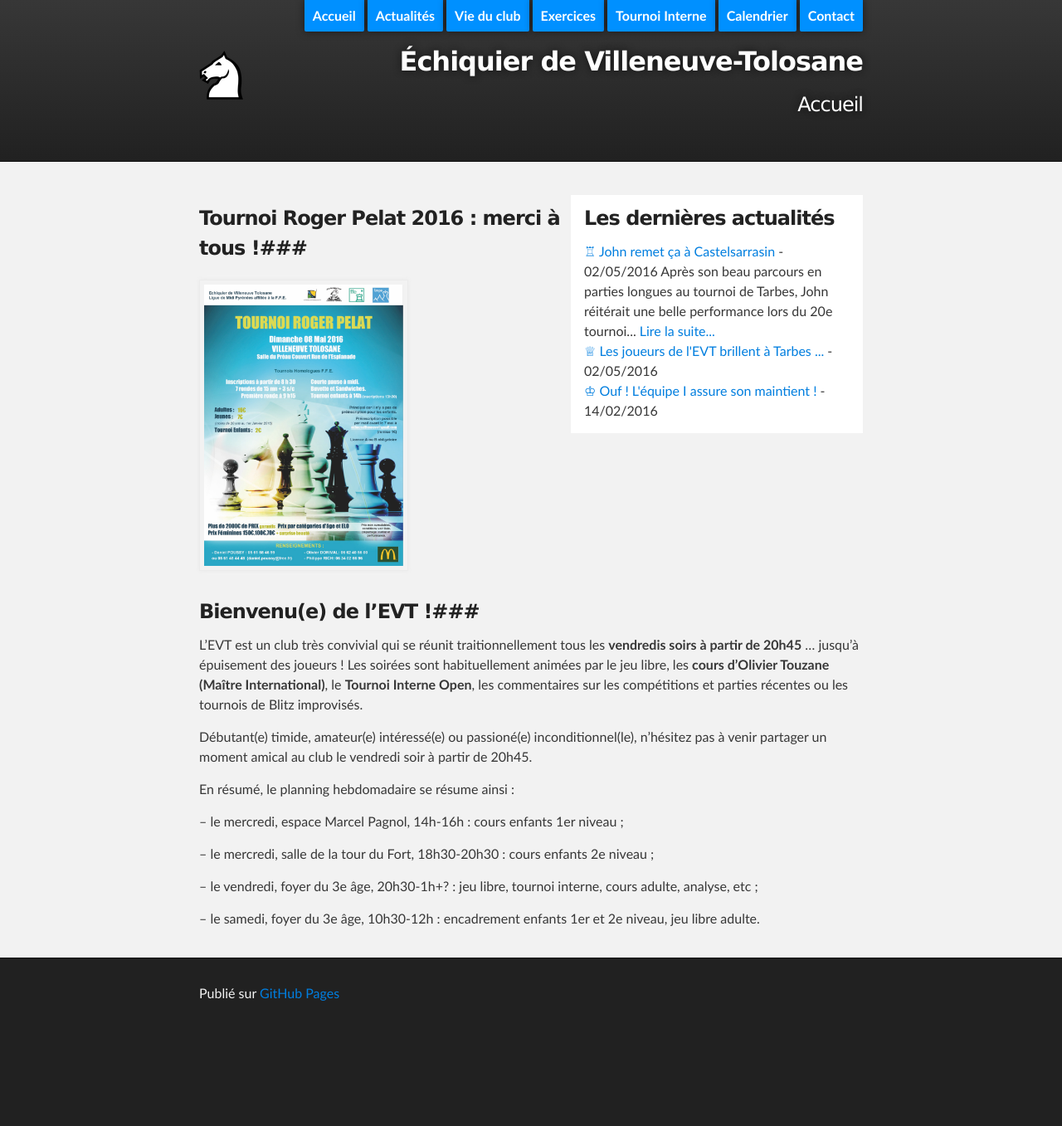
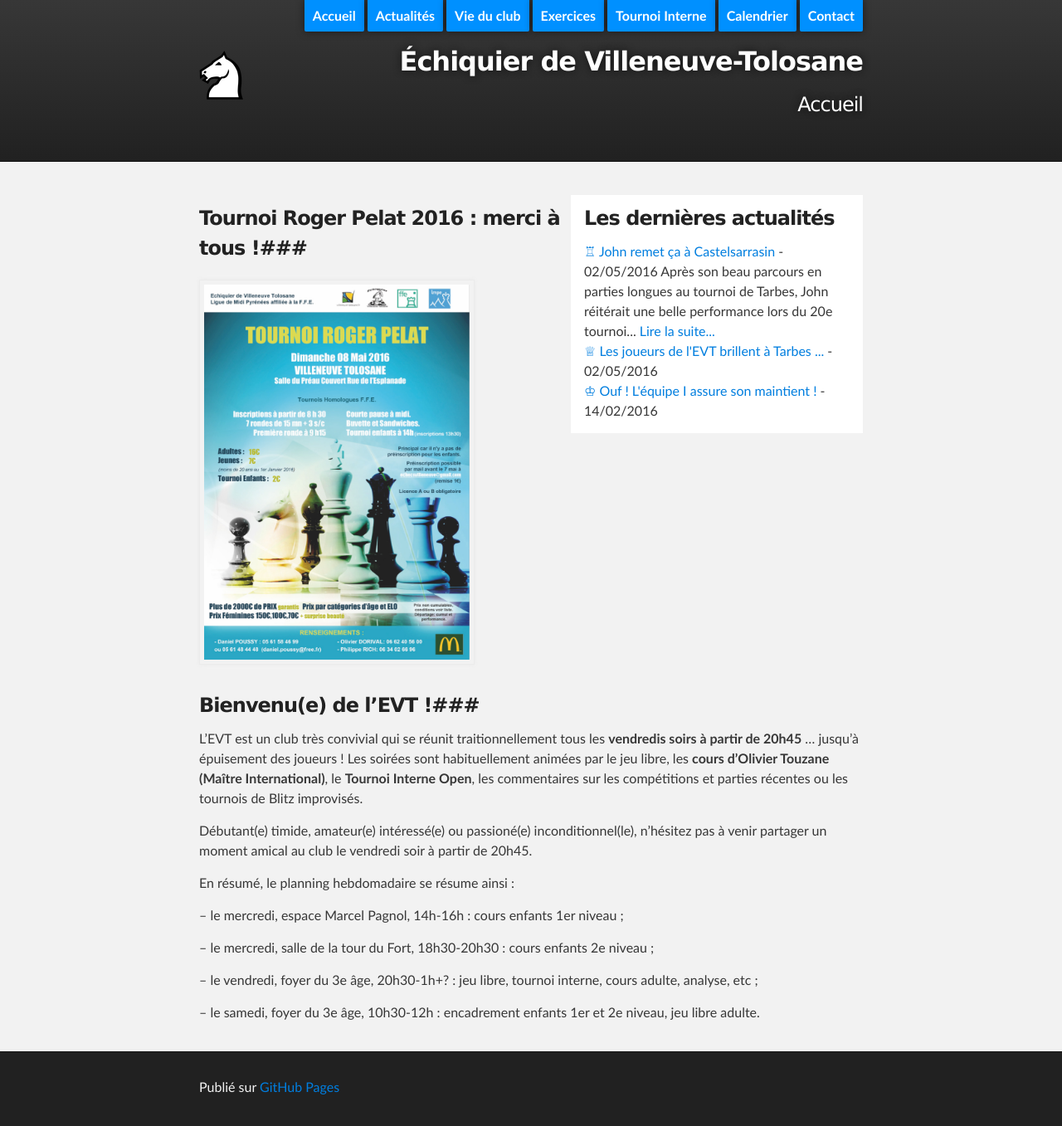
Before and after one commit to echiquier-villeneuve-tolosane/echiquier-villeneuve-tolosane.github.io, a Jekyll site: the page built from index.md, in a window 1280 px wide. Shown: the whole page at 83% size. Built offline with Jekyll 4.4.1, drawn with Linux system fonts in a browser that asks for light colours; nearby versions of some CDN libraries; before the commit the page ends 1244 px from its top, so only the background shows below that.

Commit message:
Updated index.md

```diff
--- a/index.md
+++ b/index.md
@@ -7,7 +7,7 @@
 
 ### Tournoi Roger Pelat 2016 : merci à tous !###
 
-<img src="/documents/affiche_du_tournoi_roger_pelat_2016.jpg" style="width: 30%;"/>
+<img src="/documents/affiche_du_tournoi_roger_pelat_2016.jpg" style="width: 40%;"/>
 
 
 
```
